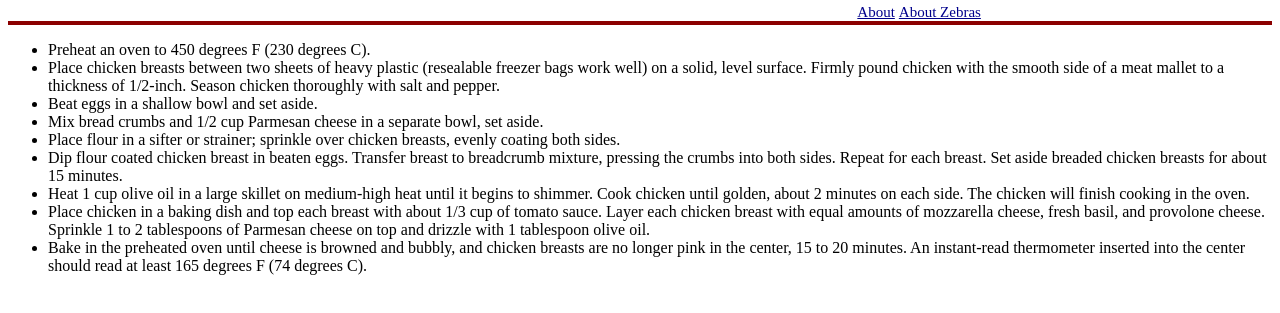
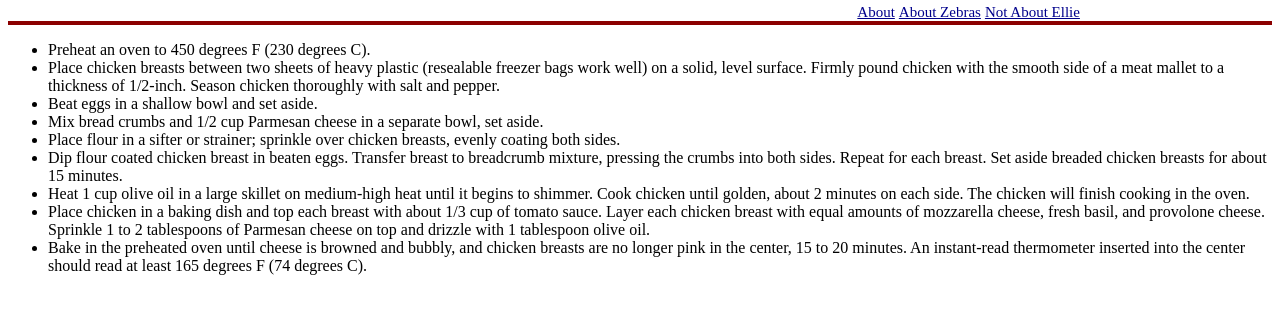
Before and after one commit to EJL85/colEllie-ver2, a plain HTML site: page app/index.html in a window 1280 px wide. Shown: the part 67-380 px from the top of the page. Drawn offline with Linux system fonts and the light colour scheme.

Commit message:
Added aboutNotEllie.html and linked to it from index.html

```diff
--- a/app/index.html
+++ b/app/index.html
@@ -13,6 +13,7 @@
         <a href="about.html">About</a>
         <a href="aboutColeman.html"></a>
         <a href="aboutZebras.html">About Zebras</a>
+        <a href="aboutNotEllie.html">Not About Ellie</a>
       </nav>
     </header>
     <ul>
```
Also changed, not shown: app/aboutNotEllie.html (added).
